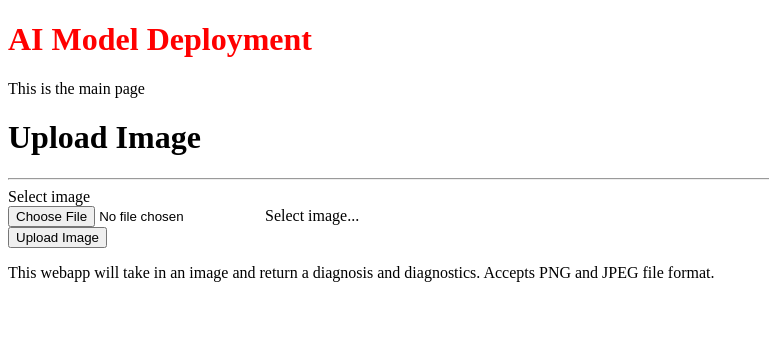
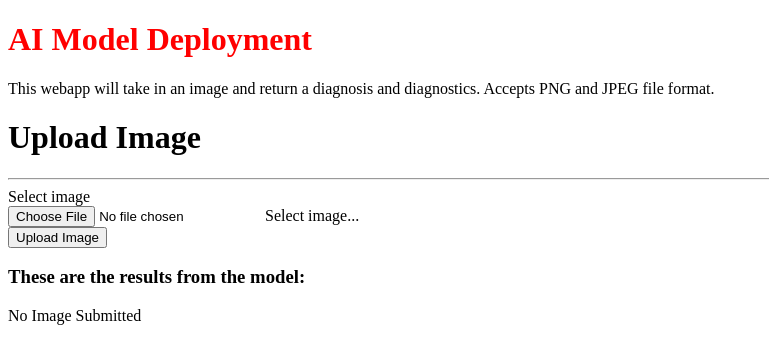
Before and after one commit to LongwellJ/Ophtho.ai, a Flask app: page / in a window 1280 px wide. Shown: the top 364 px of the page, without its empty margins (0-769 px from the left). Run offline with Flask 2, Linux system fonts and the light colour scheme.

Commit message:
Update index.html

```diff
--- a/FlaskApp/templates/index.html
+++ b/FlaskApp/templates/index.html
@@ -9,7 +9,7 @@
 <body>
 
 <h1 style = "color: red;">AI Model Deployment</h1>
-<p>This is the main page</p>
+<p>This webapp will take in an image and return a diagnosis and diagnostics. Accepts PNG and JPEG file format.</p>
 
 <div class="container">
     <div class="row">
@@ -34,9 +34,8 @@
         </div>
     </div>
 </div>
-
-<p>This webapp will take in an image and return a diagnosis and diagnostics. Accepts PNG and JPEG file format.</p>
-<p> </p>
+    <h3>These are the results from the model:</h3>
+    {{ x }}
 </body>
 </html>
 
```
